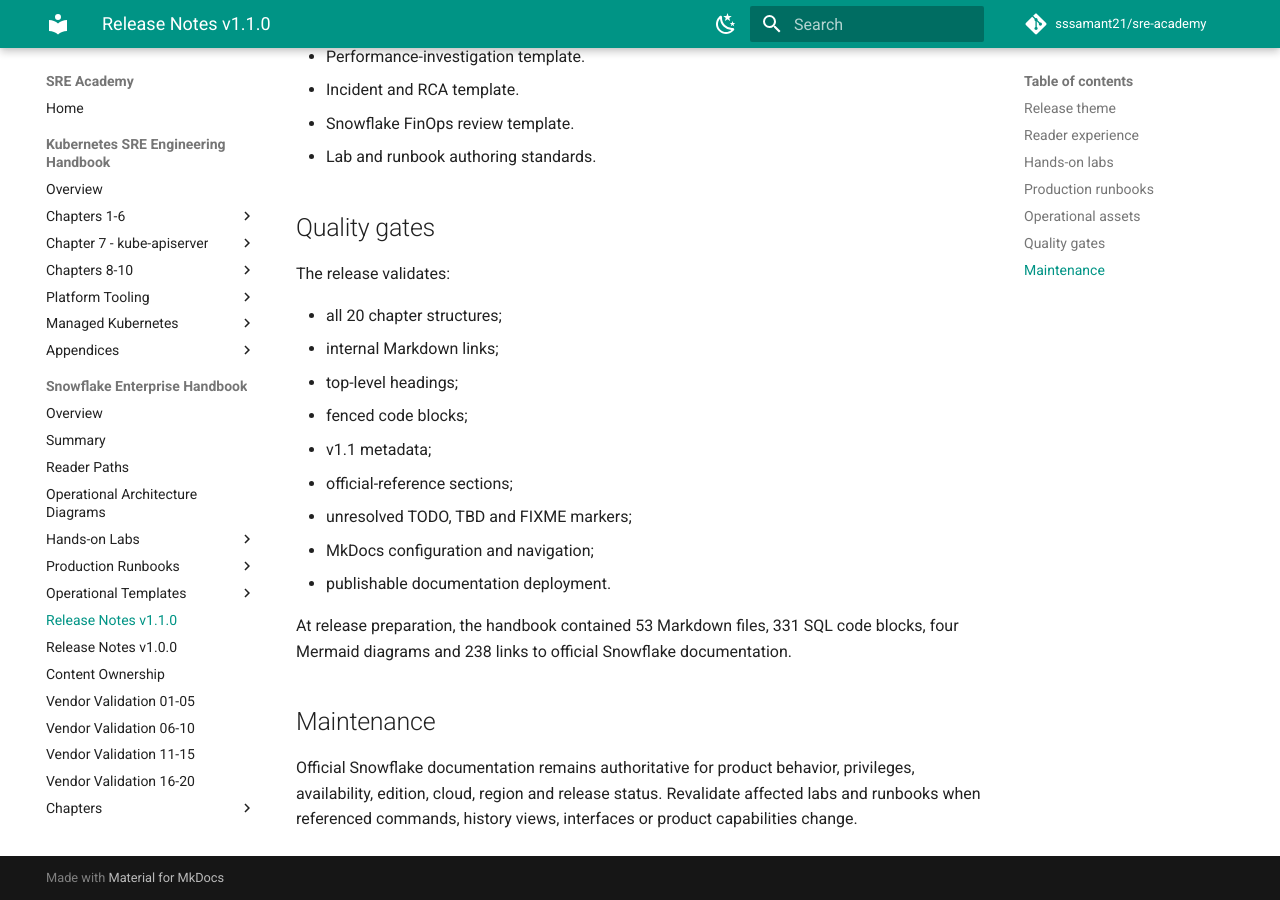
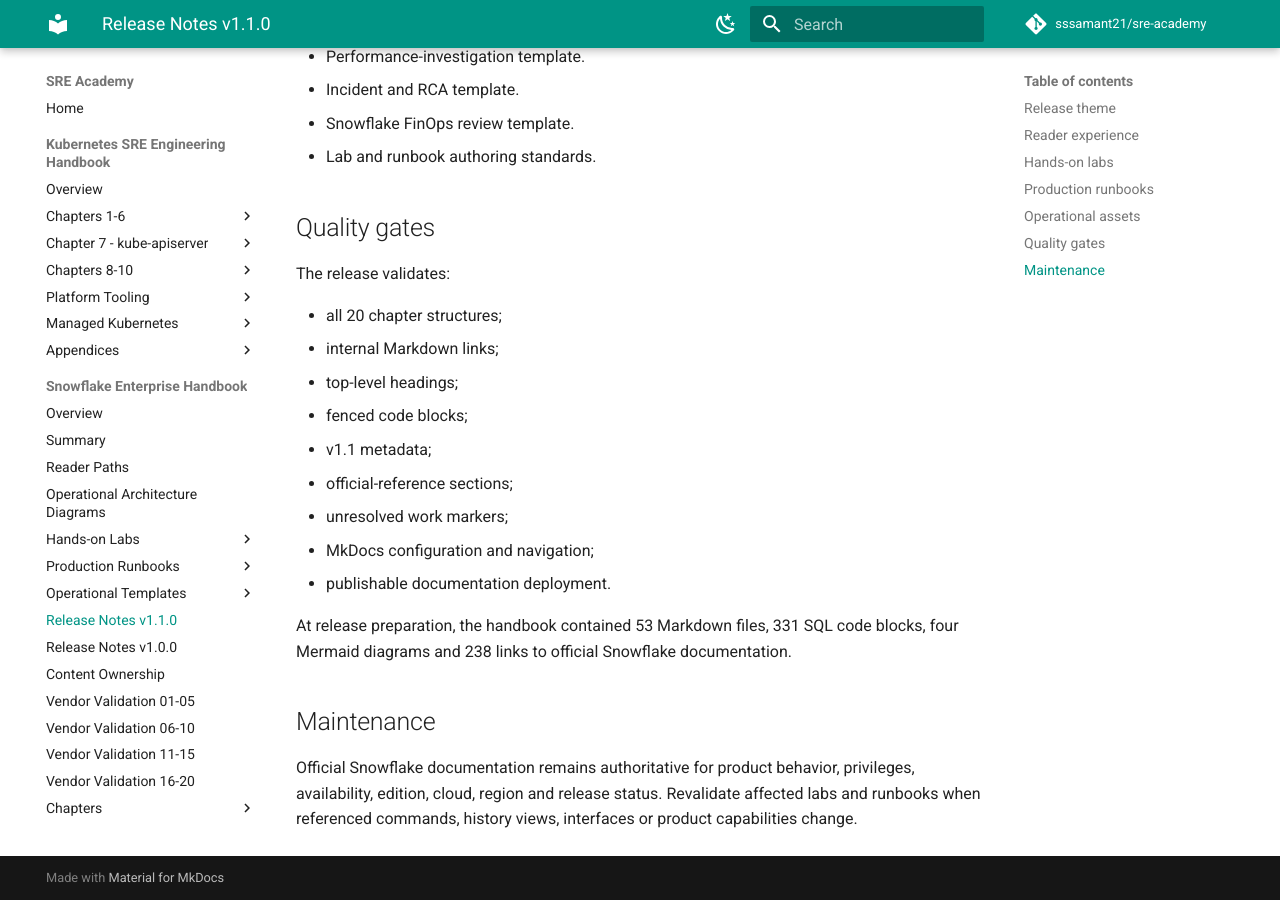
Before and after one commit to sssamant21/sre-academy, an MkDocs documentation site: the page built from docs/books/snowflake/RELEASE_NOTES_v1.1.0.md, in a window 1280 px wide and 900 px high, scrolled down 1602 px. Built offline with MkDocs 1.6.1 and Material for MkDocs 9.7.7, drawn with Linux system fonts in a browser that asks for light colours; comment, search, counter and statistics services are not loaded.

Commit message:
docs(snowflake): align release notes with validation policy

```diff
--- a/docs/books/snowflake/RELEASE_NOTES_v1.1.0.md
+++ b/docs/books/snowflake/RELEASE_NOTES_v1.1.0.md
@@ -60,7 +60,7 @@
 - fenced code blocks;
 - v1.1 metadata;
 - official-reference sections;
-- unresolved TODO, TBD and FIXME markers;
+- unresolved work markers;
 - MkDocs configuration and navigation;
 - publishable documentation deployment.
 
```
